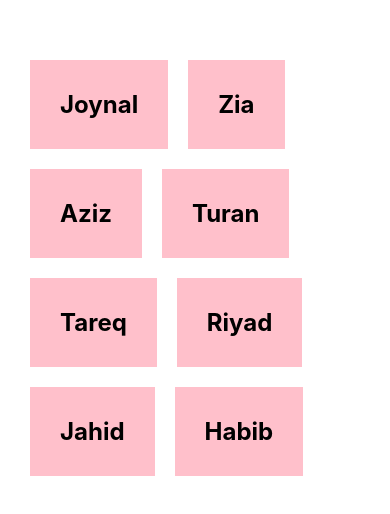
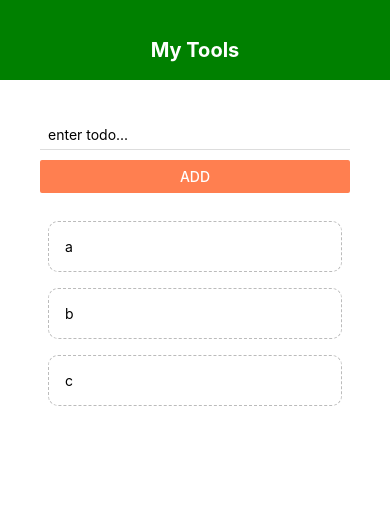
Before and after one commit to joynalam67598/React-Native, a React Native app: screen / in a window 390 px wide. Shown: the top 514 px of the page. Built offline with nearby package versions, Linux system fonts and the light colour scheme.

Commit message:
simple ToDo App

```diff
--- a/App.js
+++ b/App.js
@@ -1,48 +1,53 @@
-import { StatusBar } from 'expo-status-bar';
 import { useState } from 'react';
 import {
-  Button,
-  ScrollView,
   StyleSheet,
   Text,
-  TextInput,
   FlatList,
   View,
-  TouchableOpacity
 } from 'react-native';
+import AddTodoForm from './components/AddTodoForm';
+import Header from './components/header';
+import TodoItem from './components/TodoItem';
 
 export default function App() {
-  const [students, setStudents] = useState([
-    { name: "Joynal", roll: "C173050" },
-    { name: "Zia", roll: "C173055" },
-    { name: "Aziz", roll: "C173064" },
-    { name: "Turan", roll: "C173065" },
-    { name: "Tareq", roll: "C173069" },
-    { name: "Riyad", roll: "C173072" },
-    { name: "Jahid", roll: "C173061" },
-    { name: "Habib", roll: "C173078" },
+  const [todos, setTodos] = useState([
+    { text: "a", key: 1 },
+    { text: "b", key: 2 },
+    { text: "c", key: 3 }
   ])
 
-  const handelPress = (roll) => {
-    setStudents((prevStudents) =>
-       prevStudents.filter(student => student.roll != roll)
-    )
+  const pressHandler = (key) => {
+    setTodos(prevTodos => {
+      return prevTodos.filter(todo => todo.key != key);
+    })
   }
+
+  const submitHandler = (text) => {
+    setTodos(
+      [{
+        text: text, key: Math.random().toString()
+      },...todos])
+  }
+
 
   return (
     <View style={styles.container}>
-      <FlatList
-        keyExtractor={item => item.roll}
-        numColumns={2}
-        data={students}
-        renderItem={({ item }) =>
-          <TouchableOpacity onPress={()=> handelPress(item.roll)}>
-            <Text style={styles.item}>{item.name}</Text>
-          </TouchableOpacity>
-        }
+      {/*Header*/}
+      <Header />
+      <View style={styles.content}>
+        <AddTodoForm submitHandler={submitHandler}/>
+        {/*To do*/}
+          <View style={styles.list}>
+          {/*List*/}
+            <FlatList
+            data={todos}
+            renderItem={({ item }) => (
+              <TodoItem item={item} pressHandler={pressHandler}/>
+              )}
+            />
 
-      />
-
+          </View>
+      </View>
     </View>
   );
 }
@@ -51,15 +56,12 @@ const styles = StyleSheet.create({
   container: {
     flex: 1,
     backgroundColor: '#fff',
-    paddingTop:40,
-    paddingHorizontal:20
   },
-  item: {
-    marginTop: 20,
-    padding:30,
-    fontWeight: 'bold',
-    fontSize:24,
-    backgroundColor: "pink",
-    marginHorizontal:10
+  content: {
+    padding:40,
   },
+  list: {
+    marginTop:20
+  }
+
 });
--- /dev/null
+++ b/components/AddTodoForm.js
@@ -0,0 +1,30 @@
+import React,{useState} from 'react';
+import { StyleSheet, Text, View ,TextInput, Button} from 'react-native';
+
+
+export default function AddTodoForm({submitHandler}) {
+
+    const [text, setText] = useState()
+    const changeHandler = (val) =>{
+        setText(val);
+    }
+    return (
+    <View>
+       <TextInput
+            style={styles.input}
+            placeholder="enter todo..."
+            onChangeText={changeHandler}
+        />
+        <Button onPress={()=>submitHandler(text)} title="Add" color='coral' />
+    </View>
+  );
+}
+const styles = StyleSheet.create({
+    input: {
+        marginBottom: 10,
+        paddingHorizontal: 8,
+        paddingVertical:6,
+        borderBottomWidth: 1,
+        borderBottomColor:'#ddd'
+    },
+});
--- /dev/null
+++ b/components/TodoItem.js
@@ -0,0 +1,20 @@
+import React from 'react';
+import { StyleSheet, Text, TouchableOpacity } from 'react-native';
+
+export default function TodoItem({item,pressHandler}) {
+    return (
+    <TouchableOpacity onPress={()=>pressHandler(item.key)}>
+       <Text style={styles.item}>{item.text}</Text>
+    </TouchableOpacity>
+  );
+}
+const styles = StyleSheet.create({
+    item: {
+        padding: 16,
+        margin: 8,
+        borderColor: '#bbb',
+        borderWidth:1,
+        borderStyle: 'dashed',
+        borderRadius: 10,
+    }
+});
--- /dev/null
+++ b/components/header.js
@@ -0,0 +1,24 @@
+import React from 'react';
+import { StyleSheet, Text, View } from 'react-native';
+
+export default function Header() {
+    return (
+    <View style={styles.header}>
+      <Text style={styles.title}>My Tools</Text>
+    </View>
+  );
+}
+const styles = StyleSheet.create({
+    header: {
+        height: 80,
+        paddingTop: 38,
+        backgroundColor:"green"
+    },
+    title: {
+        textAlign: 'center',
+        color: '#fff',
+        fontSize: 20,
+        fontWeight:'bold'
+
+    }
+});
```
